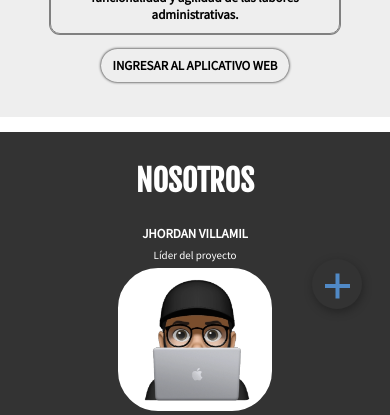
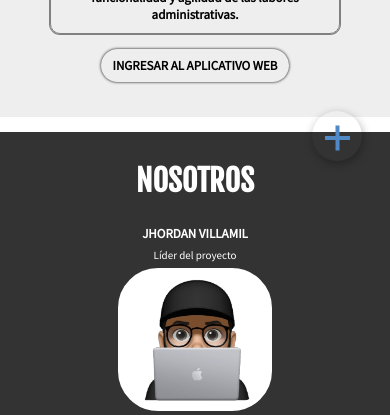
Before and after one commit to jcl22/StockSystem, a PHP site: page / in a window 390 px wide. Shown: the part 359-774 px from the top of the page. Run offline with PHP 8.4, Linux system fonts and the light colour scheme.

Commit message:
Cambio al boton menu

```diff
--- a/style.css
+++ b/style.css
@@ -1251,7 +1251,7 @@ button:hover {
 
     .links{
         margin: 0px auto;
-        top: 1300%;
+        top: 1000%;
         left: 85%;
         margin-left: -20px;
     }
```
